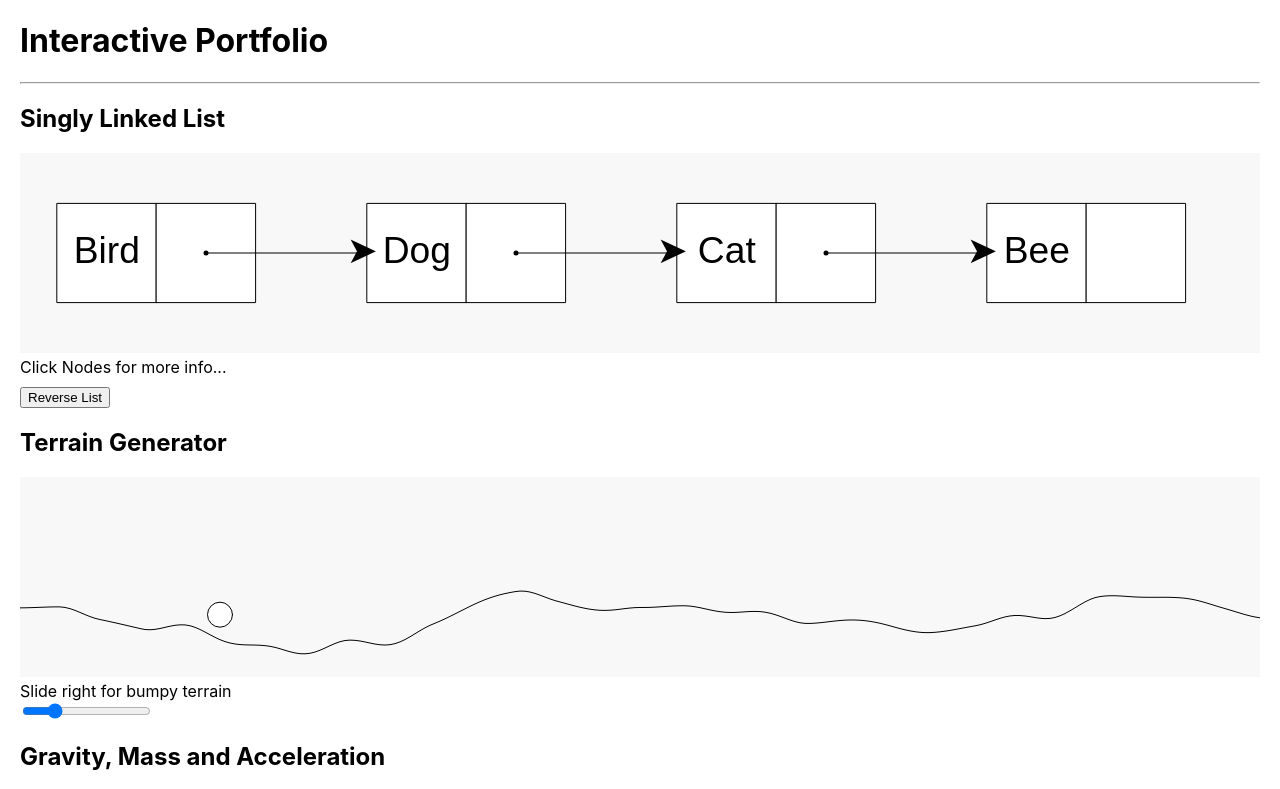
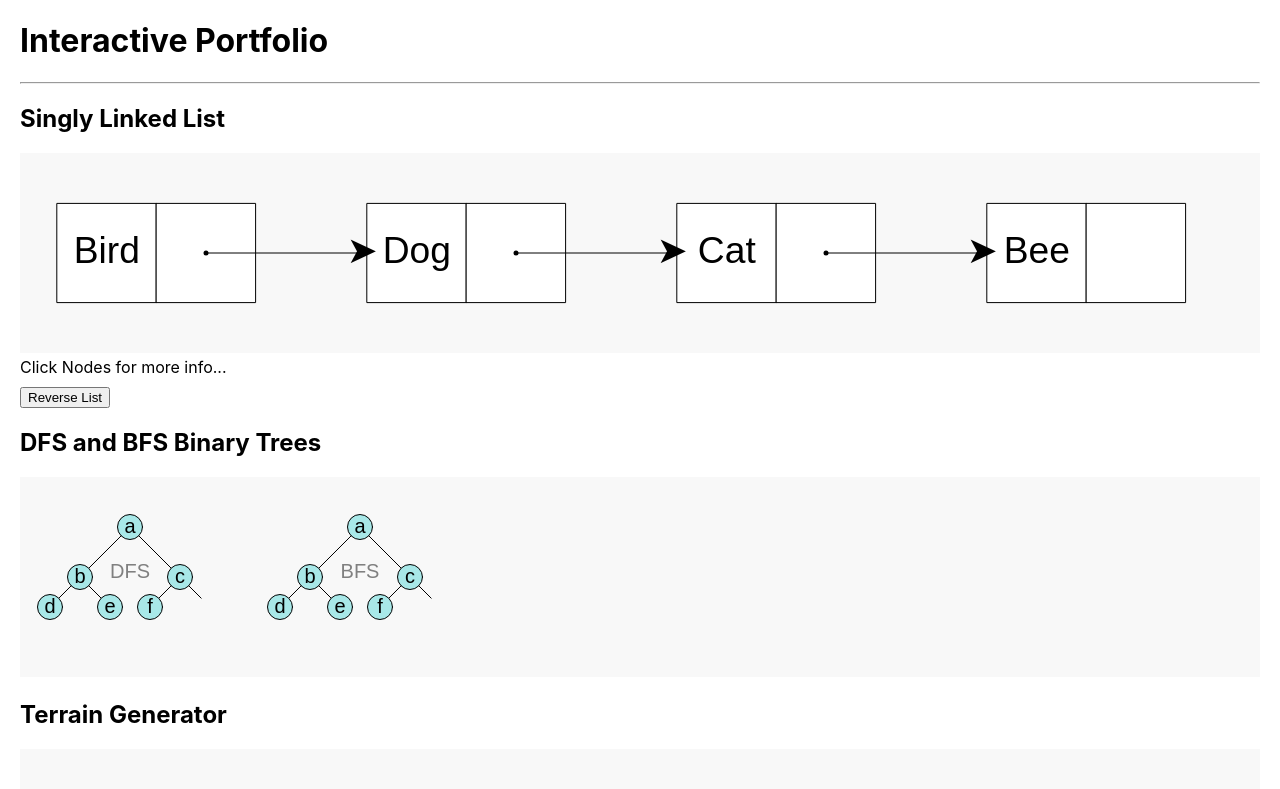
Before and after one commit to elvyscruz/portfolio, a React (Create React App) app: page / in a window 1280 px wide. Shown: the top 789 px of the page. Built offline with nearby package versions, Linux system fonts and the light colour scheme.

Commit message:
added dfs and bfs binary trees

```diff
--- a/src/App.tsx
+++ b/src/App.tsx
@@ -1,6 +1,7 @@
 import './App.css';
 import P5Canvas from './P5Canvas';
 import linkedList from './sketches/linkedList'
+import binaryTree from './sketches/binaryTree'
 import terrainGenerator from './sketches/terrainGenerator'
 import gravity from './sketches/gravity'
 
@@ -11,6 +12,7 @@ function App() {
       <h1>Interactive Portfolio</h1>
       <hr />
       <P5Canvas title="Singly Linked List" id="linkedList" sketch={linkedList} />
+      <P5Canvas title="DFS and BFS Binary Trees" id="binaryTree" sketch={binaryTree} />
       <P5Canvas title="Terrain Generator" id="terrainGenerator" sketch={terrainGenerator} />
       <P5Canvas title="Gravity, Mass and Acceleration" id="gravity" sketch={gravity} />
 
--- a/src/sketches/binaryTree.tsx
+++ b/src/sketches/binaryTree.tsx
@@ -1,15 +1,240 @@
 import P5 from 'p5';
 
+let treeA: Array<Node>
+let treeB: Array<Node>
+
+let interval: any
+
+// export p5 sketch
 export default function sketch(p5: P5) {
+
+  // P5 sketch setup function
   p5.setup = function () {
-    p5.createCanvas(this.windowWidth * .7, 200).parent('binaryTree')
-  }
-  p5.draw = function () {
-    p5.background("cyan")
-    p5.circle(p5.mouseX, p5.mouseY, 25)
+    const appSize = p5.select('#App')?.size() as any // Canvas dive parent size
+    p5.createCanvas(appSize.width, 200).parent('binaryTree') // Create Canvas
+
+    p5.textAlign(p5.CENTER, p5.CENTER)
+    p5.ellipseMode(p5.CENTER)
+    p5.angleMode(p5.DEGREES)
+    p5.textSize(20)
+    p5.frameRate(1)
+    p5.background('#f8f8f8')
+    p5.noLoop()
+
+
+    fillNodes(tA_a, 50, 50)
+    fillNodes(tB_a, 50, 50)
+
+    p5.fill('orange')
+
+
+    p5.text('DFS', tA_a.x, tA_a.y + 45)
+
+    p5.text('BFS', tB_a.x, tB_a.y + 45)
+
+    treeA = dfs(tA_a)
+    treeB = bfs(tB_a)
+    renderTree(treeA, p5)
+    renderTree(treeB, p5)
+
 
   }
+
+  // P5 draw function
+
+  p5.draw = function () {
+    p5.background('#f8f8f8')
+
+    p5.fill('grey')
+
+    p5.text('DFS', tA_a.x, tA_a.y + 45)
+
+    p5.text('BFS', tB_a.x, tB_a.y + 45)
+
+    interval = setInterval(() => {
+      renderTree(treeA, p5)
+      renderTree(treeB, p5)
+      clearTree(treeA, p5)
+      clearTree(treeB, p5)
+
+    }, 7000)
+
+
+
+  }
+
+
+  // Window resize function
   p5.windowResized = function () {
-    p5.resizeCanvas(this.windowWidth * .7, 200)
+    const appSize = p5.select('#App')?.size() as any // get Canvas div parent size
+    p5.resizeCanvas(appSize.width, 200) // resize canvas to div
+
+    clearTree(treeA, p5)
+    clearTree(treeB, p5)
+    clearInterval(interval)
+  }
+
+
+}
+
+
+function fillNodes(root: Node, spacing: number, nodeDiameter: number) {
+  if (root === null) return
+
+  if (root.left) {
+    root.left.x = root.x - spacing
+    root.left.y = root.y + spacing
+
+  }
+
+  if (root.right) {
+    root.right.x = root.x + spacing
+    root.right.y = root.y + spacing
+  }
+
+
+  fillNodes(root.left!, spacing * 0.6, nodeDiameter)
+  fillNodes(root.right!, spacing * 0.6, nodeDiameter)
+}
+
+
+
+
+function dfs(root: Node): Array<Node> {
+  if (root == null) return []
+
+  const stack = [root]
+  const results: Array<Node> = []
+
+  while (stack.length > 0) {
+
+    const node = stack.pop()
+    results.push(node!)
+
+
+    if (node!.right) stack.push(node!.right)
+    if (node!.left) stack.push(node!.left)
+
+  }
+
+
+  return results
+}
+
+function bfs(root: Node) {
+  if (root == null) return []
+
+  const queue = [root]
+  const results: Array<Node> = []
+
+  while (queue.length > 0) {
+
+    const node = queue.shift()
+    results.push(node!)
+
+    if (node!.left) queue.push(node!.left)
+    if (node!.right) queue.push(node!.right)
+
+  }
+
+  return results
+}
+
+
+class Node {
+  val: string
+  left: Node | null
+  right: Node | null
+  x: number
+  y: number
+
+  constructor(val = '', left = null, right = null, x = 0, y = 0) {
+    this.val = val
+    this.left = left
+    this.right = right
+    this.x = x
+    this.y = y
   }
 }
+
+
+const tA_a = new Node('a', null, null, 110, 50)
+const tA_b = new Node('b')
+const tA_c = new Node('c')
+const tA_d = new Node('d')
+const tA_e = new Node('e')
+const tA_f = new Node('f')
+const tA_g = new Node('g')
+
+
+tA_a.left = tA_b
+tA_a.right = tA_c
+tA_b.left = tA_d
+tA_b.right = tA_e
+tA_c.left = tA_f
+tA_c.right = tA_g
+
+
+
+const tB_a = new Node('a', null, null, 340, 50)
+const tB_b = new Node('b')
+const tB_c = new Node('c')
+const tB_d = new Node('d')
+const tB_e = new Node('e')
+const tB_f = new Node('f')
+const tB_g = new Node('g')
+
+
+tB_a.left = tB_b
+tB_a.right = tB_c
+tB_b.left = tB_d
+tB_b.right = tB_e
+tB_c.left = tB_f
+tB_c.right = tB_g
+
+function renderTree(tree: Array<Node>, p5: P5) {
+
+  let kolor = p5.color('#a8e8e8')
+  for (let i = 0; i < tree.length; i++) {
+    setTimeout(() => {
+      renderNode(tree[i], kolor, p5)
+      renderLeftLine(tree[i], 25, p5)
+      renderRightLine(tree[i], 25, p5)
+    }, i * 1000)
+  }
+}
+
+function clearTree(results: Array<Node>, p5: P5) {
+  let kolor = p5.color(255)
+  for (let i = 0; i < results.length; i++) {
+    renderNode(results[i], kolor, p5)
+    renderLeftLine(results[i], 25, p5)
+    renderRightLine(results[i], 25, p5)
+  }
+}
+
+function renderNode(root: Node, kolor: P5.Color, p5: P5) {
+  p5.fill(kolor)
+  p5.circle(root.x, root.y, 25)
+  p5.fill(0)
+  p5.text(root.val, root.x, root.y)
+
+}
+
+function renderLeftLine(root: Node, nodeDiameter: number, p5: P5) {
+  let r = nodeDiameter / 2
+  let angle = -45
+  let dx = r * p5.cos(angle)
+  let dy = r * p5.sin(angle)
+  if (root.left) p5.line(root.x - dx, root.y - dy, root.left.x + dx, root.left.y + dy)
+}
+
+
+function renderRightLine(root: Node, nodeDiameter: number, p5: P5) {
+  let r = nodeDiameter / 2
+  let angle = -45
+  let dx = r * p5.cos(angle)
+  let dy = r * p5.sin(angle)
+  if (root.right) p5.line(root.x + dx, root.y - dy, root.right.x - dx, root.right.y + dy)
+
+}
```
